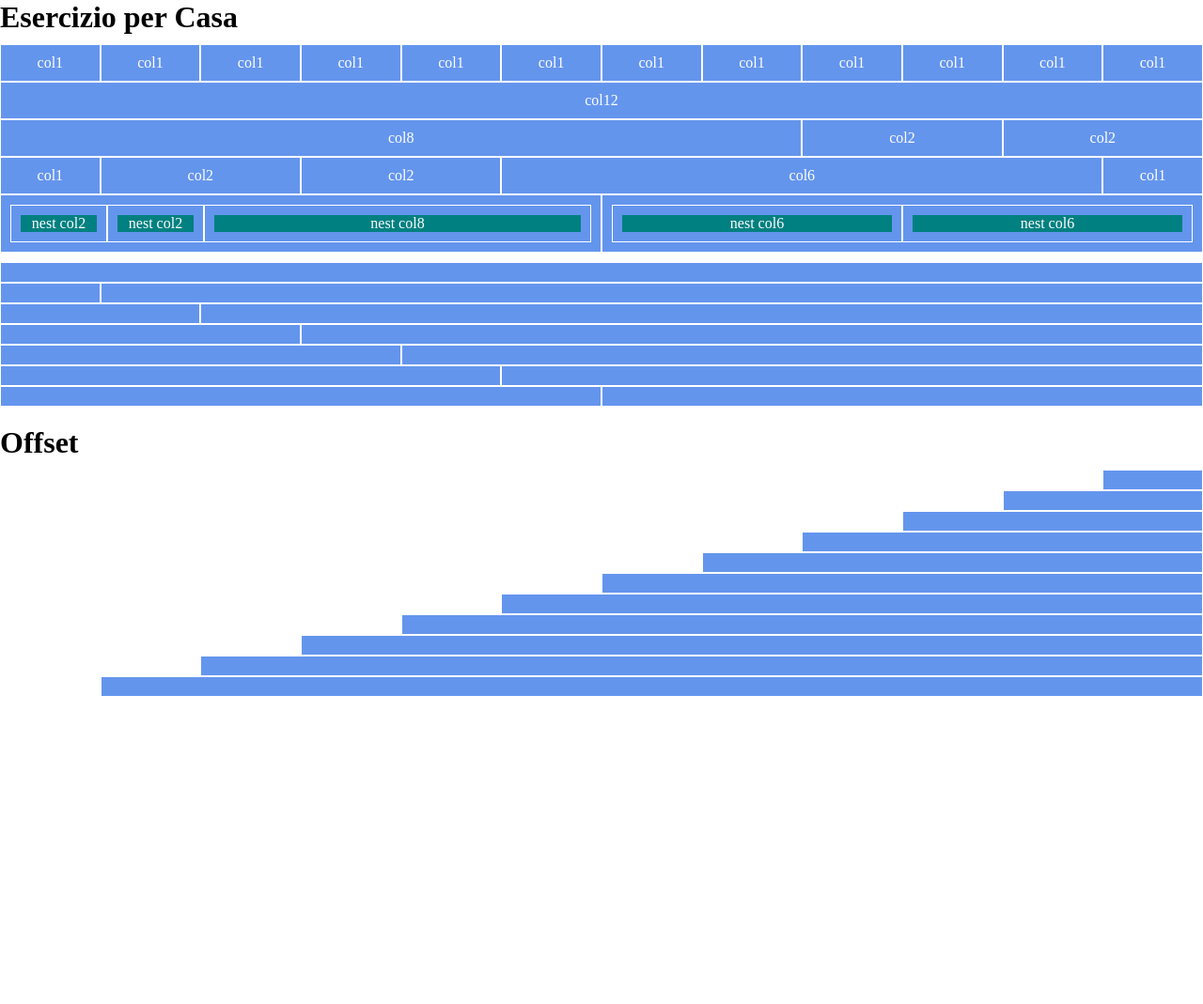
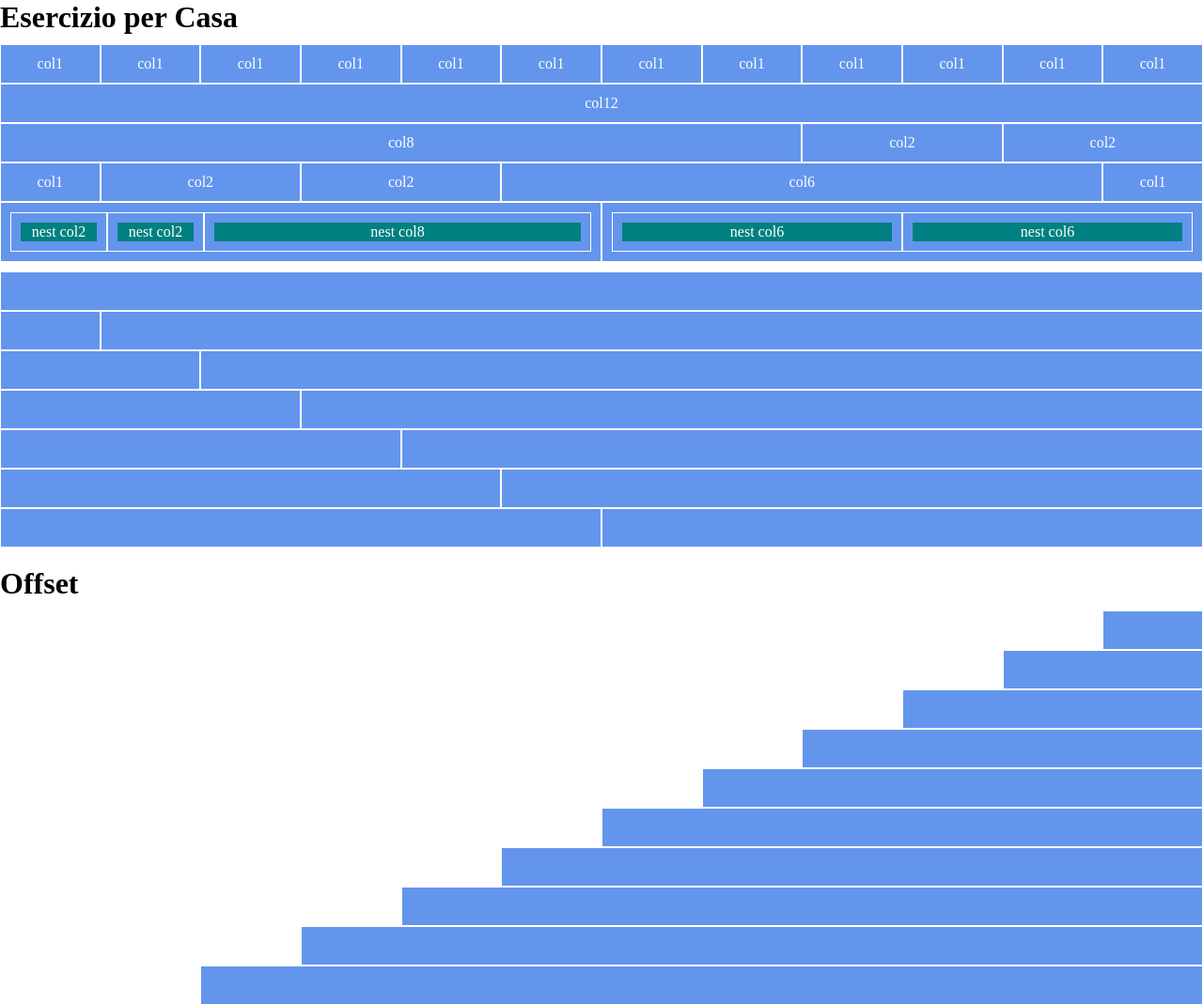
Before and after one commit to andreafontaneto/html-css-12bool, a plain HTML site: page index.html in a window 1280 px wide. Shown: the top 1069 px of the page at 94% size. Before the commit the page ends 800 px from the top, so only its background shows below. Drawn offline with Linux system fonts and the light colour scheme.

Commit message:
height col box fix

```diff
--- a/assets/css/style.css
+++ b/assets/css/style.css
@@ -18,9 +18,12 @@ h1{
 
 .box, .box-nest{
   width: 100%;
-  height: 100%;
+  height: 20px;
   color: white;
-  text-align: center;
+  display: flex;
+  justify-content: center;
+  align-items: center;
+  padding: 10px;
 }
 
 .box-nest{
--- a/index.html
+++ b/index.html
@@ -122,37 +122,63 @@
   <div class="container mb20">
 
     <div class="row">
-      <div class="col-lg-12"></div>
+      <div class="col-lg-12">
+        <div class="box"></div>
+      </div>
     </div>
 
     <div class="row">
-      <div class="col-lg-1"></div>
-      <div class="col-lg-11"></div>
+      <div class="col-lg-1">
+        <div class="box"></div>
+      </div>
+      <div class="col-lg-11">
+        <div class="box"></div>
+      </div>
     </div>
 
     <div class="row">
-      <div class="col-lg-2"></div>
-      <div class="col-lg-10"></div>
+      <div class="col-lg-2">
+        <div class="box"></div>
+      </div>
+      <div class="col-lg-10">
+        <div class="box"></div>
+      </div>
     </div>
 
     <div class="row">
-      <div class="col-lg-3"></div>
-      <div class="col-lg-9"></div>
+      <div class="col-lg-3">
+        <div class="box"></div>
+      </div>
+      <div class="col-lg-9">
+        <div class="box"></div>
+      </div>
     </div>
 
     <div class="row">
-      <div class="col-lg-4"></div>
-      <div class="col-lg-8"></div>
+      <div class="col-lg-4">
+        <div class="box"></div>
+      </div>
+      <div class="col-lg-8">
+        <div class="box"></div>
+      </div>
     </div>
 
     <div class="row">
-      <div class="col-lg-5"></div>
-      <div class="col-lg-7"></div>
+      <div class="col-lg-5">
+        <div class="box"></div>
+      </div>
+      <div class="col-lg-7">
+        <div class="box"></div>
+      </div>
     </div>
 
     <div class="row">
-      <div class="col-lg-6"></div>
-      <div class="col-lg-6"></div>
+      <div class="col-lg-6">
+        <div class="box"></div>
+      </div>
+      <div class="col-lg-6">
+        <div class="box"></div>
+      </div>
     </div>
 
   </div>
@@ -163,57 +189,79 @@
 
     <div class="row">
       <div class="col-off-lg-11"></div>
-      <div class="col-lg-1"></div>
+      <div class="col-lg-1">
+        <div class="box"></div>
+      </div>
     </div>
 
     <div class="row">
       <div class="col-off-lg-10"></div>
-      <div class="col-lg-2"></div>
+      <div class="col-lg-2">
+        <div class="box"></div>
+      </div>
     </div>
 
     <div class="row">
       <div class="col-off-lg-9"></div>
-      <div class="col-lg-3"></div>
+      <div class="col-lg-3">
+        <div class="box"></div>
+      </div>
     </div>
 
     <div class="row">
       <div class="col-off-lg-8"></div>
-      <div class="col-lg-4"></div>
+      <div class="col-lg-4">
+        <div class="box"></div>
+      </div>
     </div>
 
     <div class="row">
       <div class="col-off-lg-7"></div>
-      <div class="col-lg-5"></div>
+      <div class="col-lg-5">
+        <div class="box"></div>
+      </div>
     </div>
 
     <div class="row">
       <div class="col-off-lg-6"></div>
-      <div class="col-lg-6"></div>
+      <div class="col-lg-6">
+        <div class="box"></div>
+      </div>
     </div>
 
     <div class="row">
       <div class="col-off-lg-5"></div>
-      <div class="col-lg-7"></div>
+      <div class="col-lg-7">
+        <div class="box"></div>
+      </div>
     </div>
 
     <div class="row">
       <div class="col-off-lg-4"></div>
-      <div class="col-lg-8"></div>
+      <div class="col-lg-8">
+        <div class="box"></div>
+      </div>
     </div>
 
     <div class="row">
       <div class="col-off-lg-3"></div>
-      <div class="col-lg-9"></div>
+      <div class="col-lg-9">
+        <div class="box"></div>
+      </div>
     </div>
 
     <div class="row">
       <div class="col-off-lg-2"></div>
-      <div class="col-lg-10"></div>
+      <div class="col-lg-10">
+        <div class="box"></div>
+      </div>
     </div>
 
     <div class="row">
       <div class="col-off-lg-1"></div>
-      <div class="col-lg-11"></div>
+      <div class="col-lg-11">
+        <div class="box"></div>
+      </div>
     </div>
 
   </div>
```
